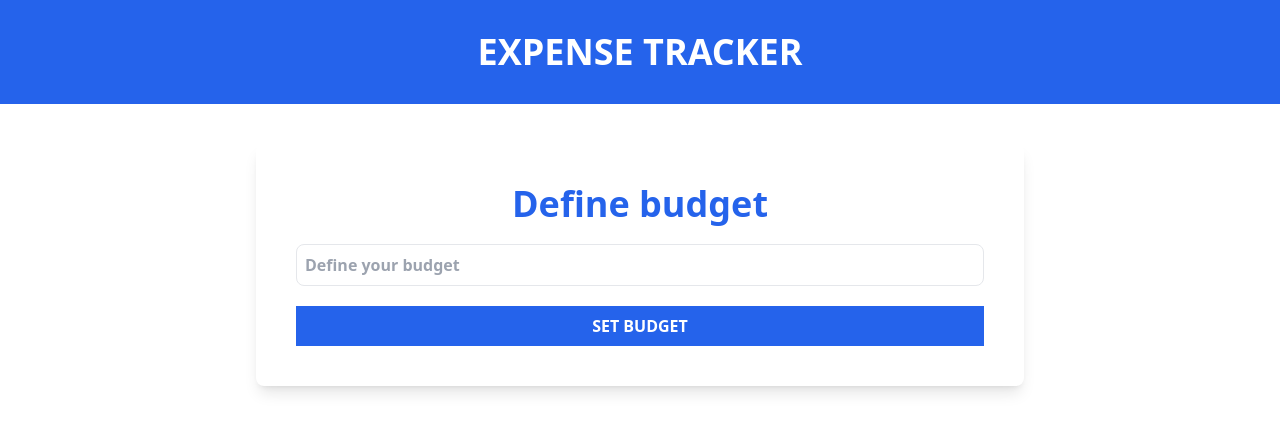
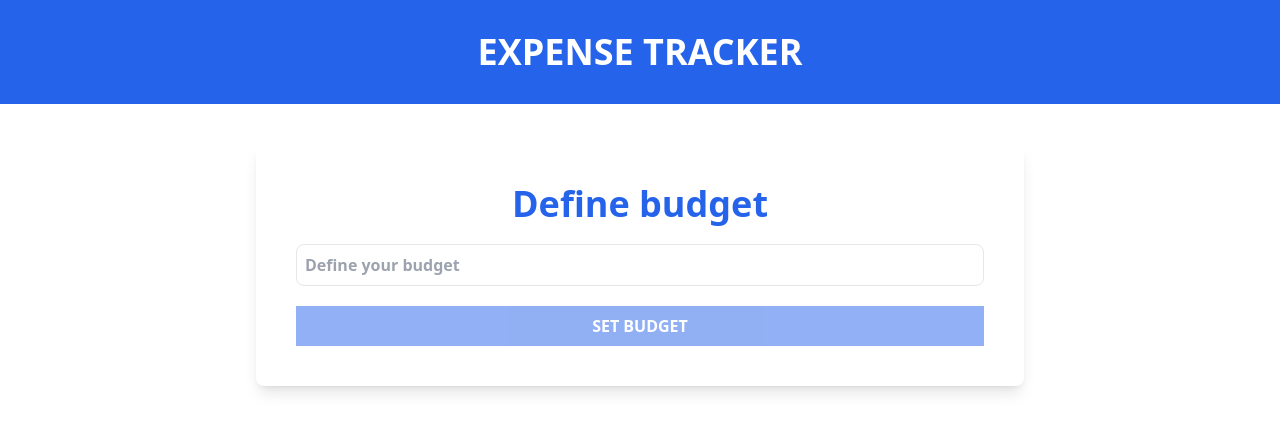
Before and after one commit to wisyxx/React-Expense-Tracker, a React (Vite) app: page / in a window 1280 px wide. Shown: the top 432 px of the page. Built offline with nearby package versions, Linux system fonts and the light colour scheme.

Commit message:
Finish form layout and logic

```diff
--- a/src/components/BudgetForm.tsx
+++ b/src/components/BudgetForm.tsx
@@ -1,12 +1,14 @@
-import { useState } from 'react';
+import { useMemo, useState } from 'react';
 import type { ChangeEvent } from 'react';
 
 export const BudgetForm = () => {
   const [budget, setBudget] = useState(0);
 
   const handleChange = (e: ChangeEvent<HTMLInputElement>) => {
-    console.log(+e.target.value);
+    setBudget(e.target.valueAsNumber);
   };
+
+  const isValid = useMemo(() => isNaN(budget) || budget <= 0, [budget]);
 
   return (
     <form className=" space-y-5">
@@ -31,8 +33,9 @@
       <input
         type="submit"
         value="Set budget"
-        className=" bg-blue-600 hover:bg-blue-700 cursor-pointer
-         w-full p-2 text-white font-black uppercase"
+        className=" bg-blue-600 hover:bg-blue-700 cursor-pointer transition-all duration-[250ms]
+         w-full p-2 text-white font-black uppercase disabled:opacity-50 disabled:hover:bg-blue-600"
+        disabled={isValid}
       />
     </form>
   );
```
